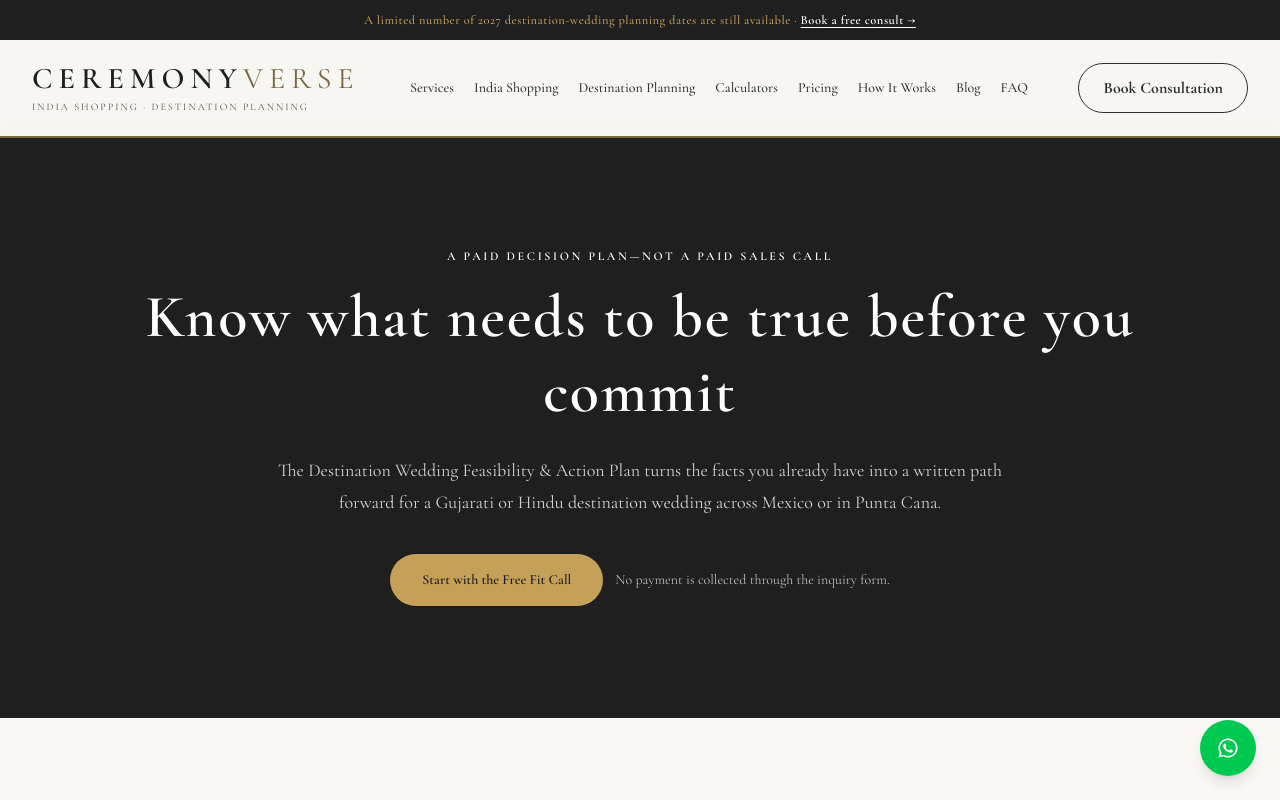
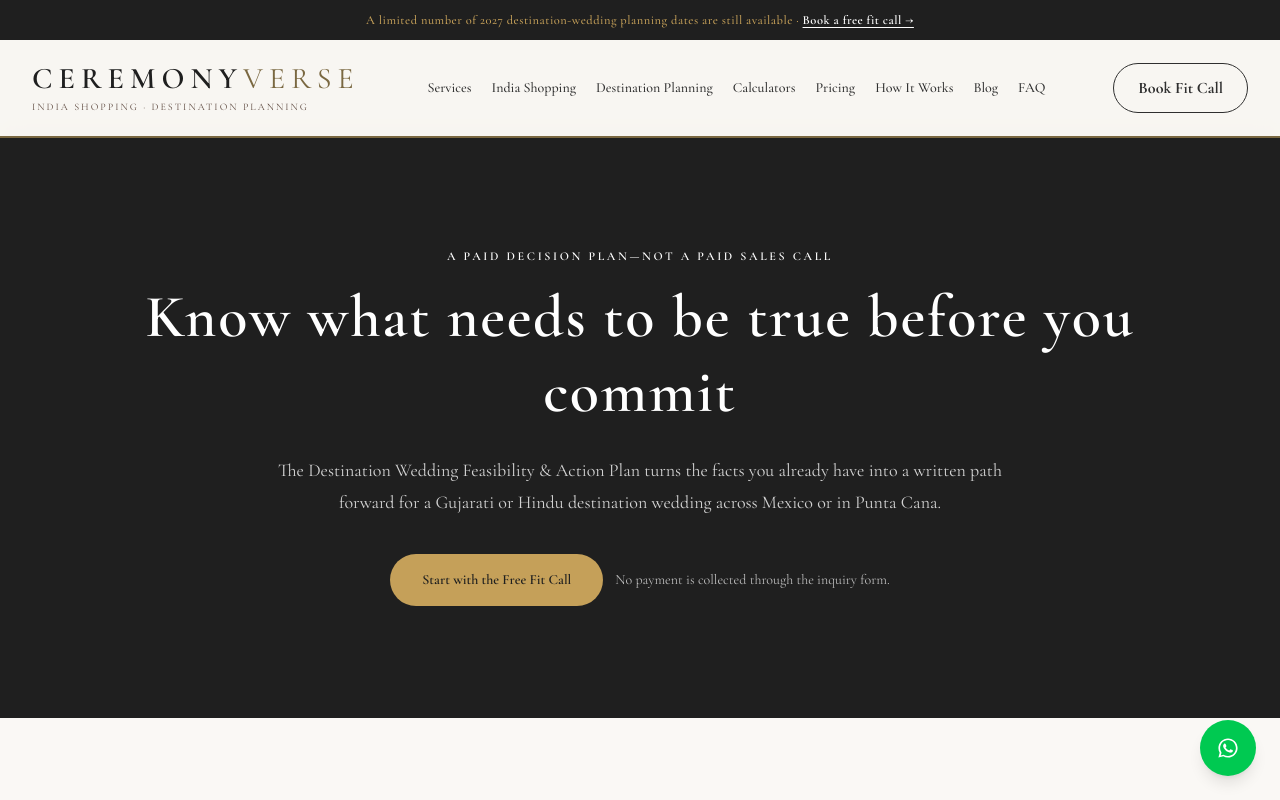
Before and after one commit to leylabernie/v0-ceremony-verse-wedding-concierge, a Next.js app: page /destination-wedding-feasibility-plan in a window 1280 px wide. Shown: the top 800 px of the page. Built offline with nearby package versions, Linux system fonts and the light colour scheme.

Commit message:
Align paid-plan fit-call messaging

```diff
--- a/app/destination-wedding-feasibility-plan/page.tsx
+++ b/app/destination-wedding-feasibility-plan/page.tsx
@@ -8,7 +8,7 @@ import { buildBreadcrumb, buildFaqSchema, buildMetadata, buildServiceSchema, Jso
 
 export const metadata = buildMetadata({
   path: destinationFeasibilityPlan.href,
-  title: "$300 Destination Wedding Feasibility Plan | CeremonyVerse",
+  title: "$300 Destination Wedding Feasibility Plan",
   description:
     "Turn your guest count, events, travel obligations, working budget, and current proposals into a written destination-wedding action plan for Mexico or Punta Cana.",
   keywords:
--- a/app/layout.tsx
+++ b/app/layout.tsx
@@ -224,7 +224,7 @@ export default function RootLayout({
           <span className="hidden lg:inline">A limited number of 2027 destination-wedding planning dates are still available</span>
           <span className="lg:hidden">Limited 2027 planning dates remain</span>
           <span aria-hidden="true">&nbsp;·&nbsp;</span>
-          <a href="https://wa.me/12153419990?text=Hello%20CeremonyVerse!%20I%20want%20to%20discuss%20India%20shopping%20or%20destination-wedding%20planning%20support." target="_blank" rel="noopener noreferrer">Book a free consult →</a>
+          <a href="https://wa.me/12153419990?text=Hello%20CeremonyVerse!%20I%20want%20to%20discuss%20India%20shopping%20or%20destination-wedding%20planning%20support." target="_blank" rel="noopener noreferrer">Book a free fit call →</a>
         </div>
 
         {/* Navigation — appears on ALL pages */}
--- a/components/mobile-sticky-cta.tsx
+++ b/components/mobile-sticky-cta.tsx
@@ -58,7 +58,7 @@ export default function MobileStickyCTA() {
             letterSpacing: "0.02em",
           }}
         >
-          Free Consult
+          Free Fit Call
         </Link>
       ) : (
         <a
--- a/components/navigation.tsx
+++ b/components/navigation.tsx
@@ -104,8 +104,8 @@ export function Navigation() {
                 transition-all duration-300
                 hover:bg-brushed-gold hover:border-brushed-gold hover:text-white hover:shadow-[0_4px_20px_rgba(197,160,89,0.3)]"
             >
-              <span className="min-[1660px]:hidden">Book Consultation</span>
-              <span className="hidden min-[1660px]:inline">Book Free Consultation</span>
+              <span className="min-[1660px]:hidden">Book Fit Call</span>
+              <span className="hidden min-[1660px]:inline">Book Free Fit Call</span>
             </Link>
           </div>
 
@@ -146,7 +146,7 @@ export function Navigation() {
                 className="mt-4 mx-4 px-6 py-3 bg-transparent text-midnight-navy border border-midnight-navy font-bold text-base rounded-full
                   hover:bg-brushed-gold hover:border-brushed-gold hover:text-white transition-all duration-300 text-center"
               >
-                Book Free Consultation
+                Book Free Fit Call
               </Link>
             </div>
           </div>
```
